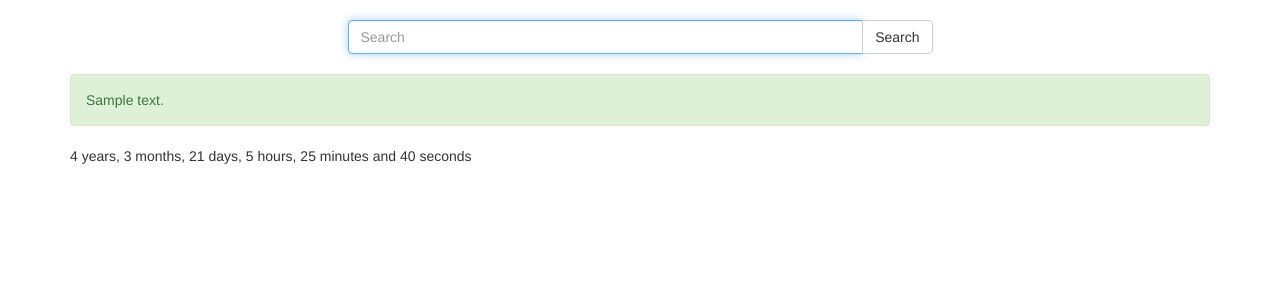
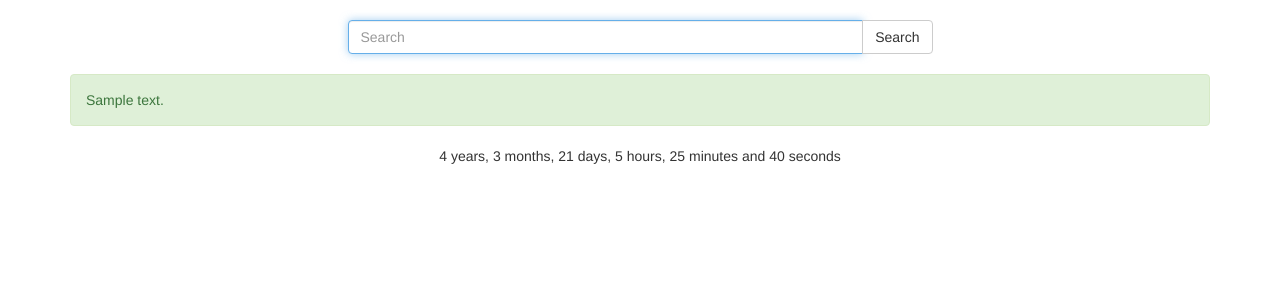
Before and after one commit to Mester/003-demo-day-tv-show-countdown, a Django app: template tvshowcountdown/tvshow/templates/info.html in a window 1280 px wide. Shown: the part 51-351 px from the top of the page. Run offline with Django 3.2, Linux system fonts and the light colour scheme; the template is opened without the code that fills it: most values are stand-ins (such as "Sample title", 1, 10 or a date in 2020); some libraries are stand-ins or nearby versions.

Commit message:
centered content on countdown page

```diff
--- a/tvshowcountdown/tvshow/templates/info.html
+++ b/tvshowcountdown/tvshow/templates/info.html
@@ -4,15 +4,15 @@
 
 
 {% if show_info %}
-   <img src="{{ show_info.image }}"></img>
-   <h1>{{ show_info.show_title }}</h1>
-   <p><strong>{{ show_info.episode_title }}</strong></p>
-   <p>Season: {{ show_info.season }}; Episode {{ show_info.episode_number }}</p>
+   <img class="center-block" src="{{ show_info.image }}"></img>
+   <h1 class="text-center">{{ show_info.show_title }}</h1>
+   <p class="text-center"><strong>{{ show_info.episode_title }}</strong></p>
+   <p class="text-center">Season: {{ show_info.season }}; Episode {{ show_info.episode_number }}</p>
 {% endif %}
 
 {% if countdown_timer %}
     <script src=/static/js/countdown.js></script>
-    <p id="countdown-holder"></p>
+    <p class="text-center" id="countdown-holder"></p>
     <script>
         var clock = document.getElementById("countdown-holder")
         , targetDate = new Date({{ countdown_timer.year }}, {{ countdown_timer.month }}, {{ countdown_timer.day }}, {{ countdown_timer.hour }}, {{ countdown_timer.minute }}, {{countdown_timer.second }});
@@ -24,4 +24,5 @@
     </script>
 {% endif %}
 
+
 {% endblock %}
```
